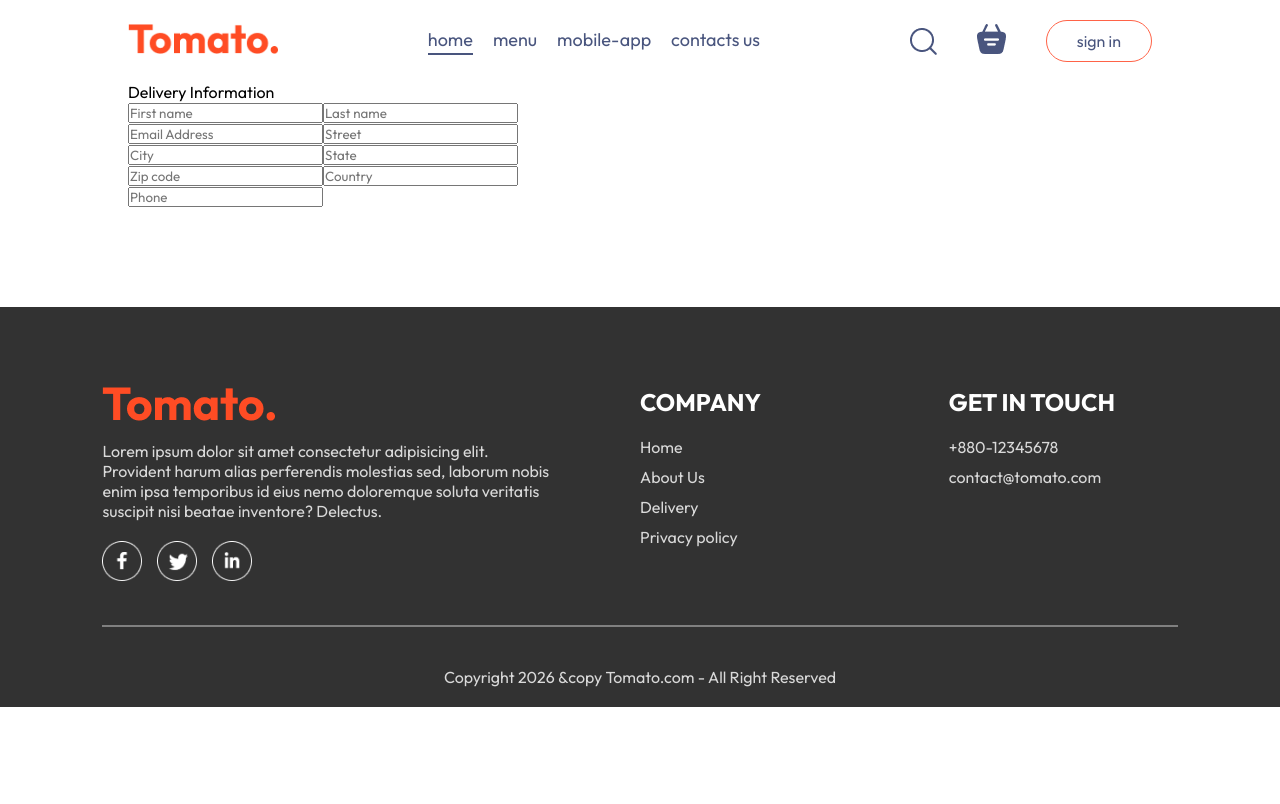
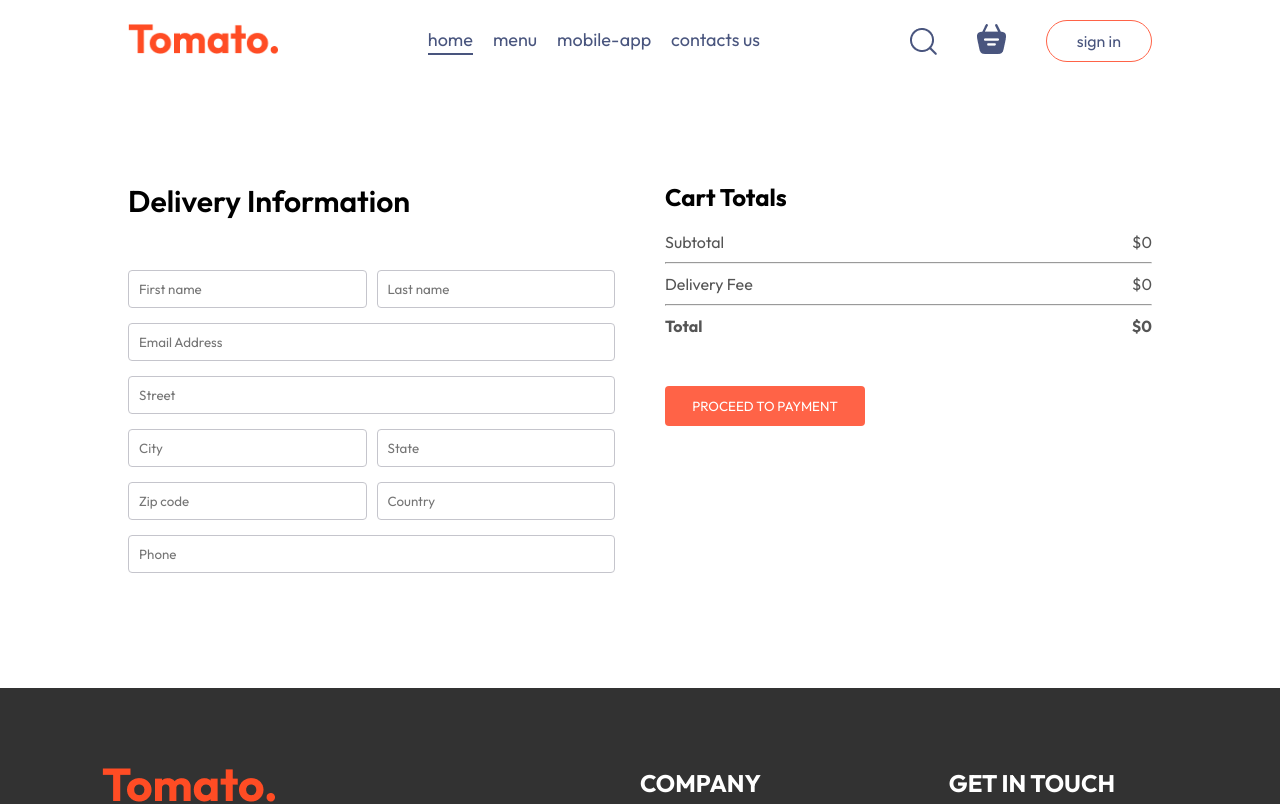
Before and after one commit to Labib-2025/my-project, a React (Vite) app in the folder Frontend/: page /order in a window 1280 px wide. Shown: the top 804 px of the page. Built offline with nearby package versions, Linux system fonts and the light colour scheme.

Commit message:
Frontend is Complete

```diff
--- a/Frontend/src/pages/Cart/Cart.jsx
+++ b/Frontend/src/pages/Cart/Cart.jsx
@@ -52,12 +52,12 @@
             <hr />
             <div className="cart-total-details">
               <p>Delivery Fee</p>
-              <p>${2}</p>
+              <p>${getTotalCartAmount()===0?0:2}</p>
             </div>
             <hr />
             <div className="cart-total-details">
               <b>Total</b>
-              <b>${getTotalCartAmount()+2}</b>
+              <b>${getTotalCartAmount()===0?0:getTotalCartAmount()+2}</b>
             </div>
           </div>
           <button onClick={()=>navigate('/order')}>PROCEED TO CHECKOUT</button>
--- a/Frontend/src/pages/PlaceOrder/PlaceOrder.css
+++ b/Frontend/src/pages/PlaceOrder/PlaceOrder.css
@@ -0,0 +1,41 @@
+.place-order {
+    display: flex;
+    align-items: start;
+    justify-content: space-between;
+    gap: 50px;
+    margin-top: 100px;
+}
+
+.place-order-left {
+    width: 100%;
+    max-width: max(30%,500px);
+}
+
+.place-order-left .title {
+    font-size: 30px;
+    font-weight: 600;
+    margin-bottom: 50px;
+}
+
+.place-order-left input {
+    margin-bottom: 15px;
+    width: 100%;
+    padding: 10px;
+    border: 1px solid #c5c5cc;
+    border-radius: 4px;
+    outline-color: tomato;
+}
+
+.place-order-left .multi-fields{
+    display: flex;
+    gap: 10px;
+}
+
+.place-order-right {
+    width: 100%;
+    max-width: max(40%,500px);
+}
+
+.place-order .cart-total button {
+    margin-top: 30px;
+}
--- a/Frontend/src/pages/PlaceOrder/PlaceOrder.jsx
+++ b/Frontend/src/pages/PlaceOrder/PlaceOrder.jsx
@@ -1,6 +1,11 @@
-import React from 'react'
+import React, { useContext } from 'react'
 import "./PlaceOrder.css"
+import { StoreContext } from '../../context/StoreContext'
+
 const PlaceOrder = () => {
+
+  const { getTotalCartAmount } = useContext(StoreContext)
+
   return (
     <form className='place-order'>
       <div className="place-order-left">
@@ -22,7 +27,26 @@
         <input type="text" placeholder='Phone' />
       </div>
       <div className="place-order-right">
-
+        <div className="cart-total">
+          <h2>Cart Totals</h2>
+          <div>
+            <div className="cart-total-details">
+              <p>Subtotal</p>
+              <p>${getTotalCartAmount()}</p>
+            </div>
+            <hr />
+            <div className="cart-total-details">
+              <p>Delivery Fee</p>
+              <p>${getTotalCartAmount() === 0 ? 0 : 2}</p>
+            </div>
+            <hr />
+            <div className="cart-total-details">
+              <b>Total</b>
+              <b>${getTotalCartAmount() === 0 ? 0 : getTotalCartAmount() + 2}</b>
+            </div>
+          </div>
+          <button >PROCEED TO PAYMENT</button>
+        </div>
       </div>
     </form>
   )
```
